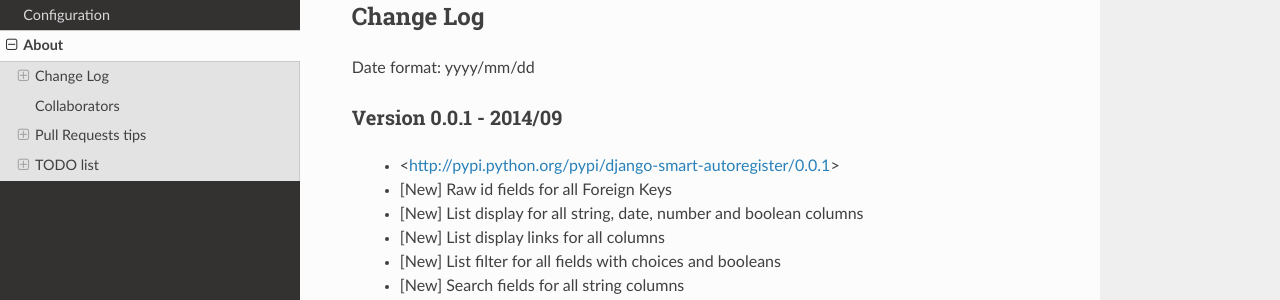
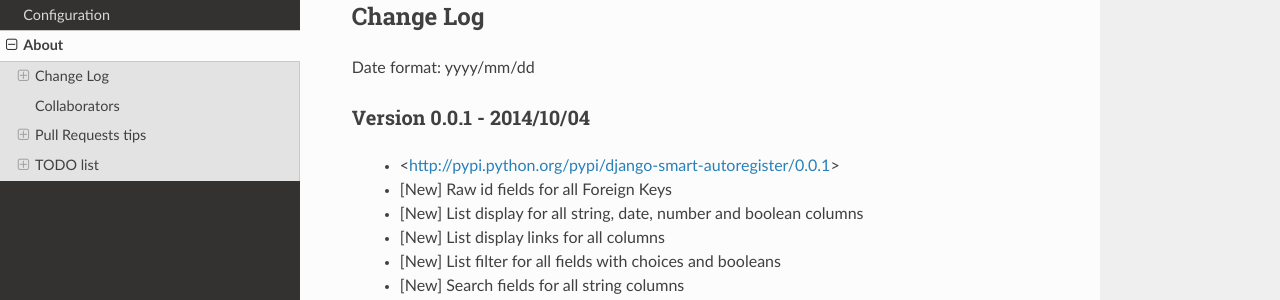
Before and after one commit to paulocheque/django-smart-autoregister, a Sphinx documentation site: the page built from docs/source/about.rst, in a window 1280 px wide and 900 px high. Shown: the part 160-460 px from the top of the window. Built offline with Sphinx 7.4.7 and the Read the Docs theme 2.0.0, drawn with Linux system fonts in a browser that asks for light colours.

Commit message:
Fixed doc dates

```diff
--- a/docs/source/about.rst
+++ b/docs/source/about.rst
@@ -9,7 +9,7 @@ Change Log
 
 Date format: yyyy/mm/dd
 
-Version 0.0.1 - 2014/09
+Version 0.0.1 - 2014/10/04
 -------------------------------------------------------------------------------
   * <http://pypi.python.org/pypi/django-smart-autoregister/0.0.1>
   * [New] Raw id fields for all Foreign Keys
```
Also changed, not shown: README.md (+1 -1 lines).
